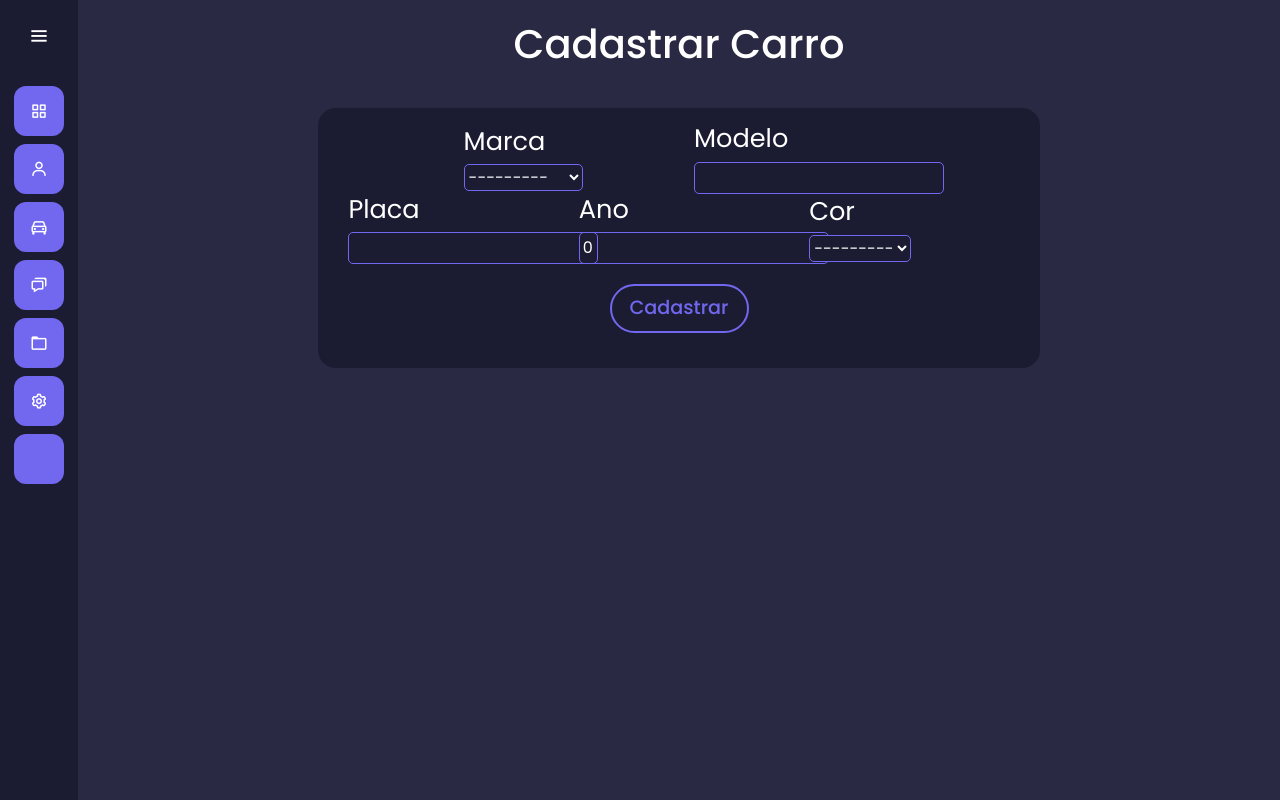
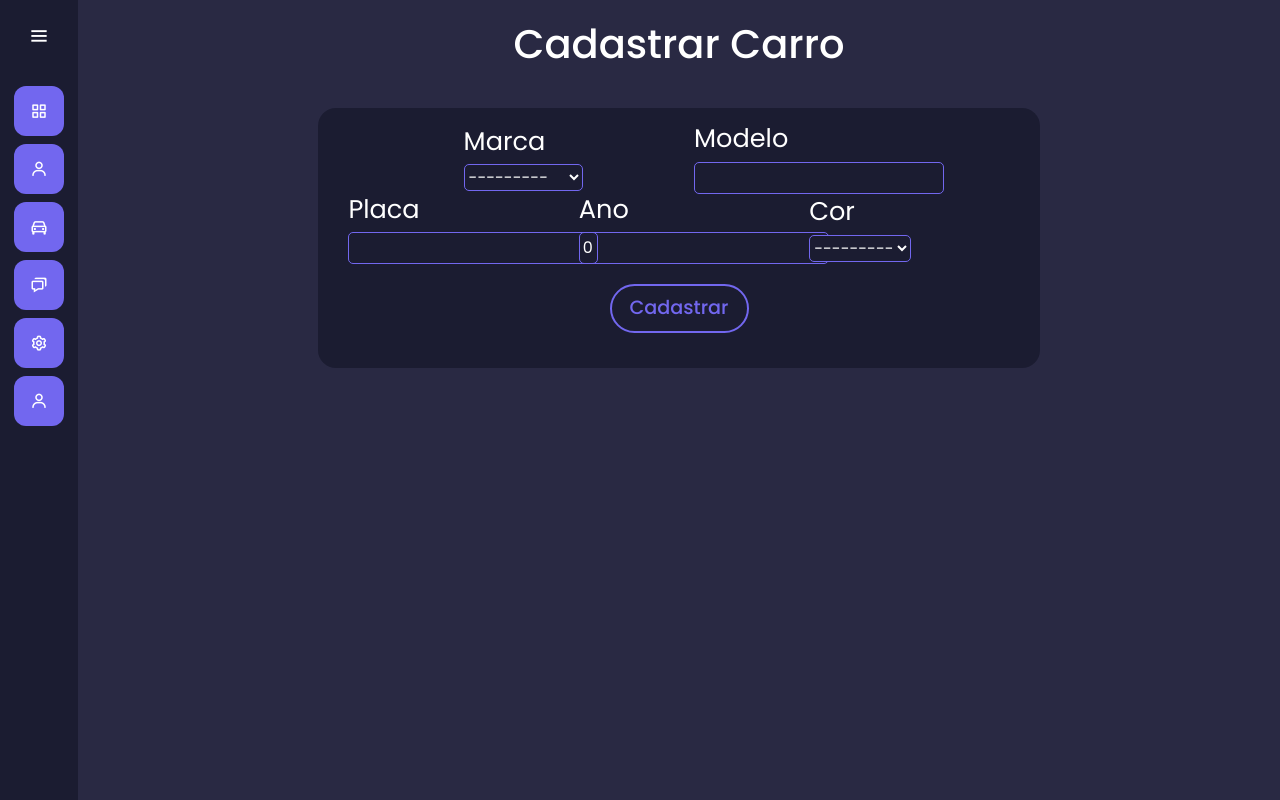
Before and after one commit to kovu176/Mecdev, a Django app: page /clientes/carro/create in a window 1280 px wide. Run offline with Django 4.2, Linux system fonts and the light colour scheme; a user stored in the database is signed in; some libraries are stand-ins or nearby versions.

Commit message:
atualizado

```diff
--- a/templates/base.html
+++ b/templates/base.html
@@ -9,6 +9,7 @@
     <link rel="stylesheet" href="https://cdn.jsdelivr.net/npm/bootstrap@4.6.1/dist/css/bootstrap.min.css">
 
     <link rel="stylesheet" href="{% static 'base.css'  %}">
+
 
 
     <link href='https://unpkg.com/boxicons@2.1.4/css/boxicons.min.css' rel='stylesheet'>
@@ -54,13 +55,7 @@
           </a>
           <span class="tooltip">Serviços</span>
         </li>
-        <li>
-          <a href="#">
-            <i class='bx bx-folder' ></i>
-            <span class="links_name">Agenda</span>
-          </a>
-          <span class="tooltip">Agenda</span>
-        </li>
+
         <li>
           <a href="#">
             <i class='bx bx-cog bx-spin-hover' ></i>
@@ -69,11 +64,12 @@
           <span class="tooltip">HistóricdDDo</span>
 
         </li>
+
         {% endif %}
         {% if request.user.is_authenticated %}
         <li>
           <a href="{% url 'logout' %}">
-            <i class='user' ></i>
+            <i class='bx bx-user' ></i>
             <span class="links_name">Log Out</span>
           </a>
           <span class="tooltip">Log Out</span>
@@ -87,7 +83,9 @@
         </ul>
       </div>
 
+
       <section class="home-section">
+
 
 
           {% block 'dashboard'%}
```
